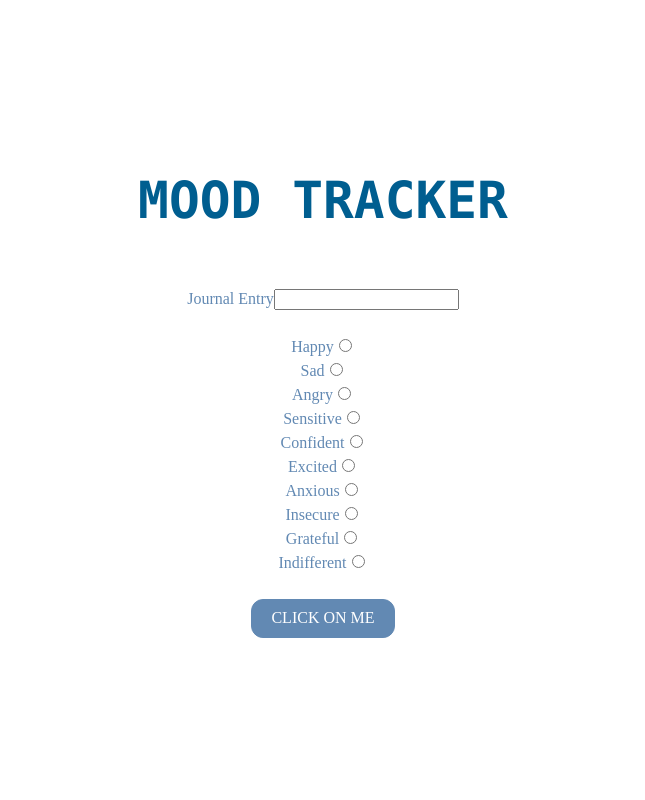
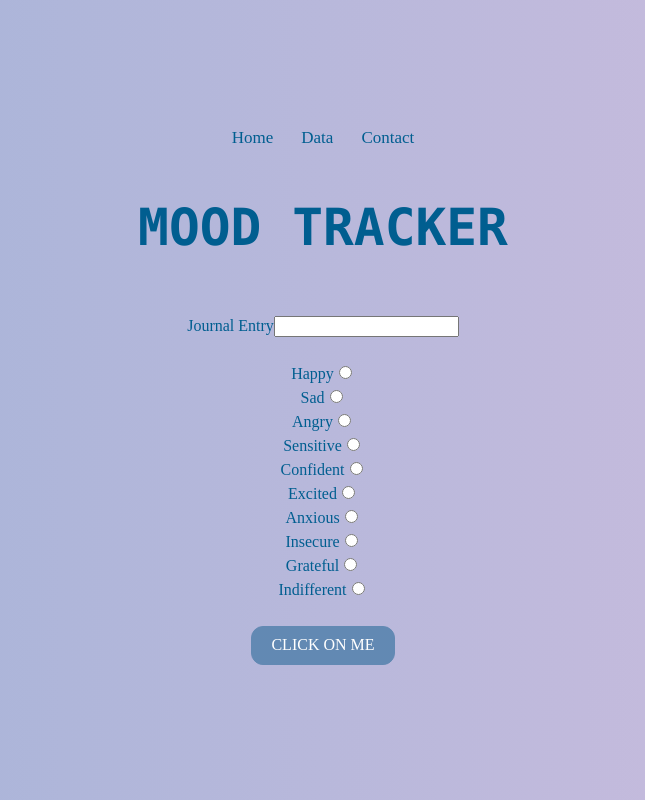
Before and after one commit to Allersnj/river-hacks-2023, a React (Vite) app in the folder moodtracker/: page / in a window 1280 px wide. Shown: the whole page, without its empty margins (317-962 px from the left). Built offline with nearby package versions, Linux system fonts and the light colour scheme.

Commit message:
Added navigation bar, styled bar

```diff
--- a/moodtracker/src/App.jsx
+++ b/moodtracker/src/App.jsx
@@ -22,6 +22,11 @@ function App() {
 
   return (
     <>
+      <div class="nav">
+        <a class="active" href="#home">Home</a>
+        <a href="#data">Data</a>
+        <a href="#contact">Contact</a>
+      </div>
       <div>
         <h1>MOOD TRACKER</h1>
         <br />
--- a/moodtracker/src/index.css
+++ b/moodtracker/src/index.css
@@ -5,7 +5,7 @@
 
   color-scheme: light dark;
   color: rgba(255, 255, 255, 0.87);
-  background-color: #242424;
+  background-color: #a2b3d8;
 
   font-synthesis: none;
   text-rendering: optimizeLegibility;
@@ -62,8 +62,8 @@ button:focus-visible {
 
 @media (prefers-color-scheme: light) {
   :root {
-    color: #6289b3;
-    background-color: #ffffff;
+    color: #005e90;
+    background-image: linear-gradient(to right, rgba(255,0,0,0), #cebdde);
   }
   a:hover {
     color: #d0444a;
@@ -72,3 +72,19 @@ button:focus-visible {
     background-color: #6289b3;
   }
 }
+
+.nav {
+  overflow: hidden;
+  display: flex;
+  justify-content: center;
+  padding: 0 1rem;
+}
+
+.nav a {
+  float: left;
+  color: inherit;
+  text-align: center;
+  padding: 14px 14px;
+  text-decoration: none;
+  font-size: 17px;
+}
```
